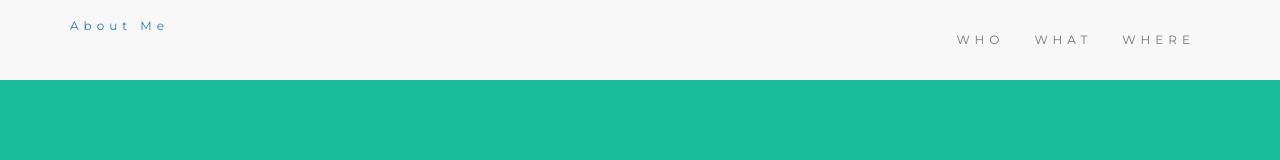
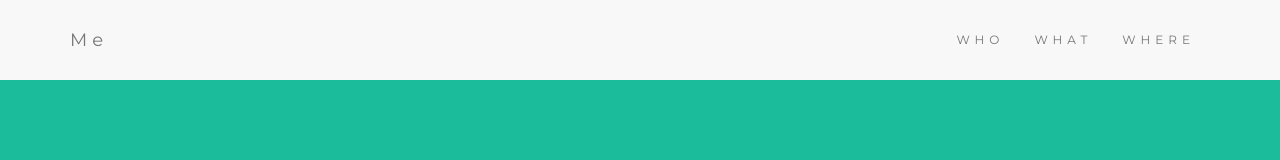
Before and after one commit to Msalmannasir/Msalmannasir.github.io, a plain HTML site: page index.html in a window 1280 px wide. Shown: the top 160 px of the page. Drawn offline with nearby package versions, Linux system fonts and the light colour scheme.

Commit message:
About me to Me button change
class="navbar-brand"

```diff
--- a/index.html
+++ b/index.html
@@ -61,7 +61,7 @@
         <span class="icon-bar"></span>
         <span class="icon-bar"></span>
       </button>
-      <a href="https://Msalmannasir.github.io/Msalmannasir.github.io/about.html" title="About Me">About Me</a>
+      <a class="navbar-brand" href="https://Msalmannasir.github.io/Msalmannasir.github.io/about.html" title="About Me">Me</a>
     </div>
     <div class="collapse navbar-collapse" id="myNavbar">
       <ul class="nav navbar-nav navbar-right">
```
